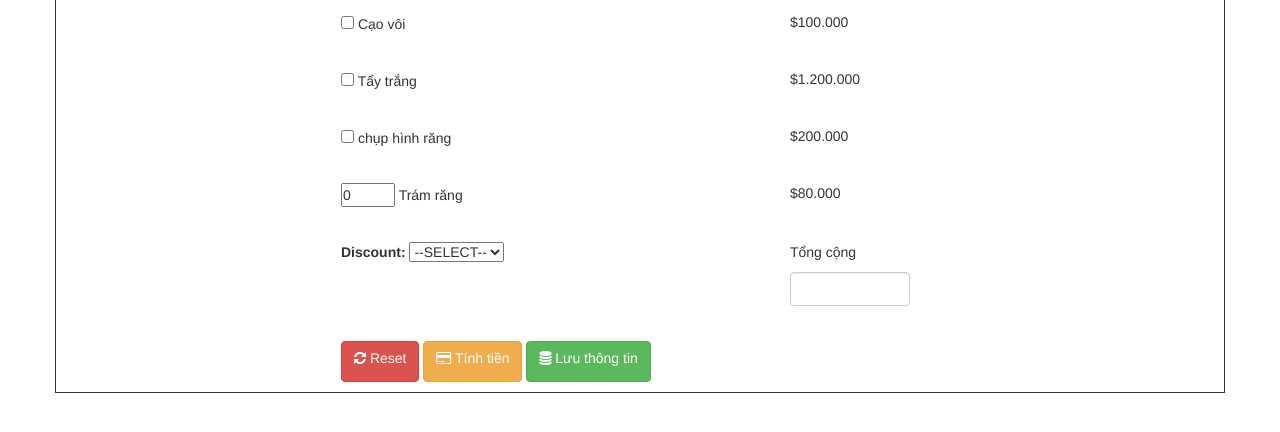
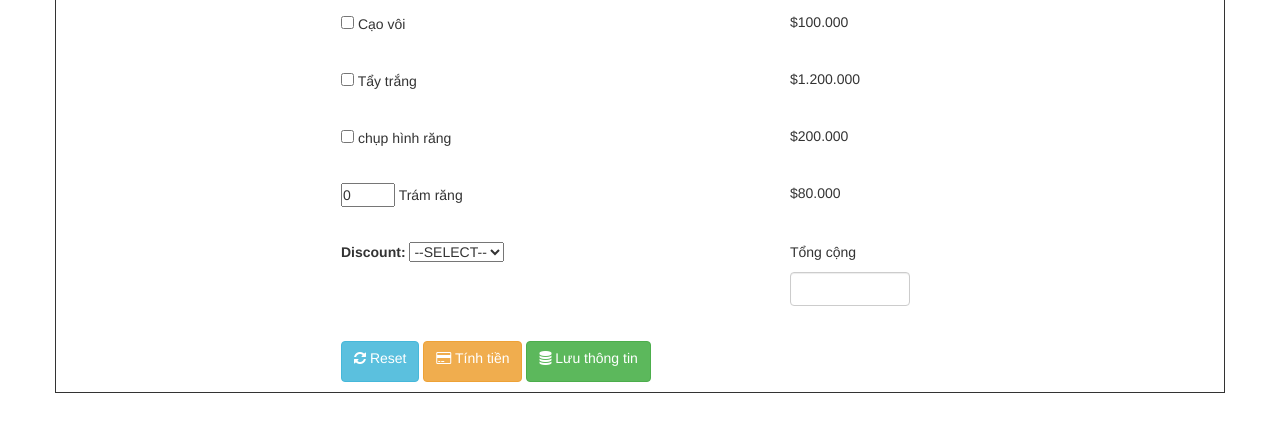
Before and after one commit to tranvanquang1998/baocaogiuaky, a plain HTML site: page index.html in a window 1280 px wide. Shown: the part 158-590 px from the top of the page. Drawn offline with nearby package versions, Linux system fonts and the light colour scheme; files that its build step writes are made by us from their sources; files whose address does not match are found by name.

Commit message:
thay đổi trên html

```diff
--- a/index.html
+++ b/index.html
@@ -95,7 +95,7 @@
                 </div>
             </div>
             <div class="col-auto">
-                <button type="button" class="btn btn-danger" id="reset"><i class="fa fa-refresh"></i> Reset</button>
+                <button type="button" class="btn btn-info" id="reset"><i class="fa fa-refresh"></i> Reset</button>
                 <button type="button" class="btn btn-warning" id="thanhtoan"><i class="fa fa-credit-card"></i> Tính tiền</button>
                 <button type="button" class="btn btn-success" id="luudb"><i class="fa fa-database" value="send" ></i> Lưu thông tin</button>
             </div>
```
